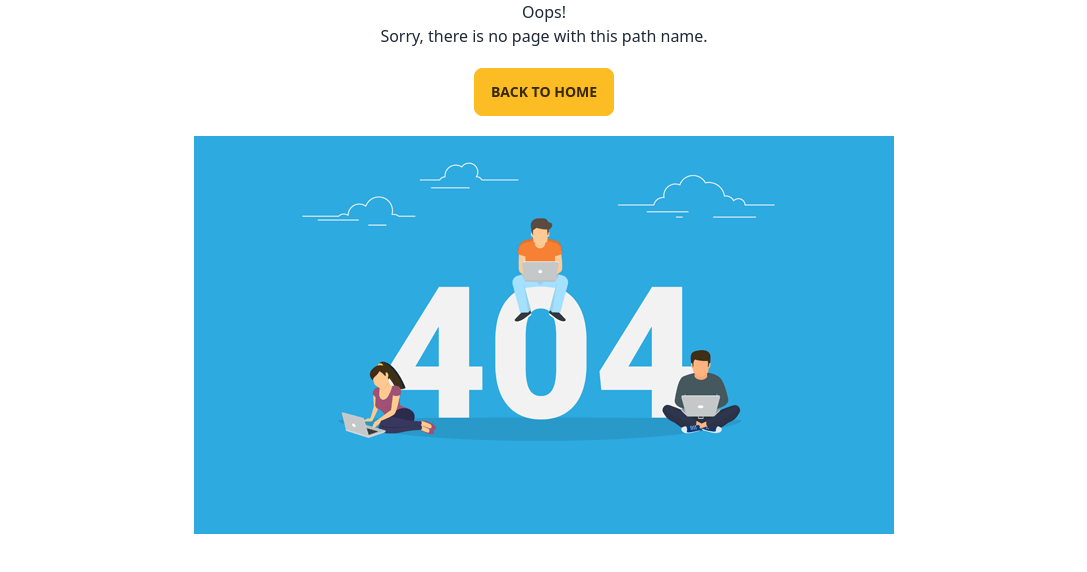
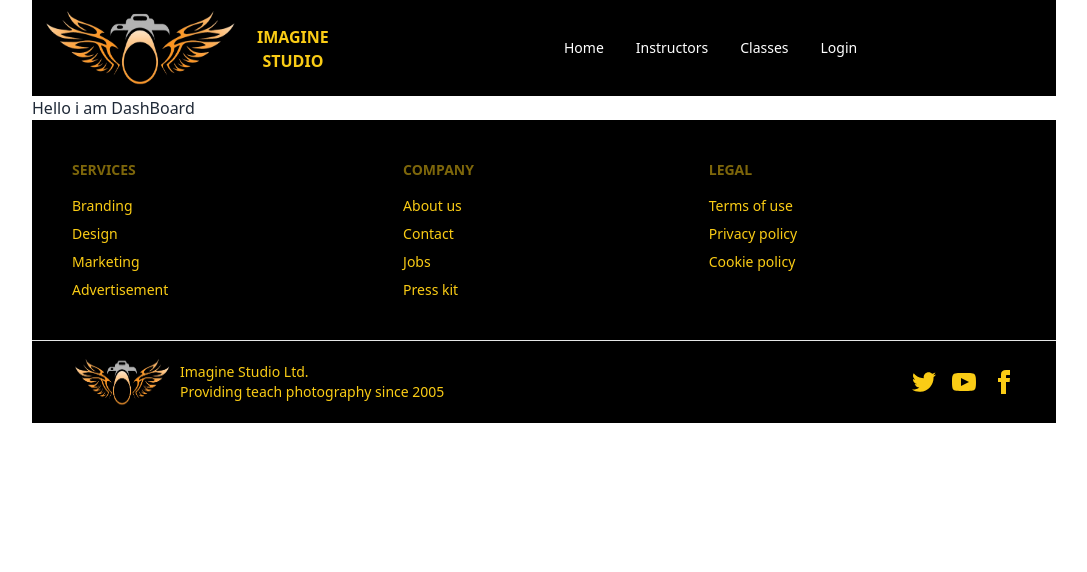
Before and after one commit to abusaid-ban/summer-photography-camp, a React (Vite) app: page /dashboard in a window 1280 px wide. Shown: the top 572 px of the page, without its empty margins (96-1183 px from the left). Built offline with nearby package versions, Linux system fonts and the light colour scheme; no server answers.

Commit message:
create a dashboradby conditonally on navbar

```diff
--- /dev/null
+++ b/src/Pages/Home/DashBoard/DashBoard.jsx
@@ -0,0 +1,11 @@
+
+const DashBoard = () => {
+    return (
+        <div>
+            <h2>Hello i am DashBoard</h2>
+
+        </div>
+    );
+};
+
+export default DashBoard;
--- a/src/Pages/Shared/Navbar/Navbar.jsx
+++ b/src/Pages/Shared/Navbar/Navbar.jsx
@@ -18,6 +18,7 @@ const Navbar = () => {
 
         {
             user ? <>
+            <li><Link to='/dashboard'>DashBoard</Link></li>
            <img className='w-10 h-10 rounded-full mr-2' src={user?.photoURL} alt="" />
             <button onClick={handleLogOut} className="btn  btn-sm btn-neutral">Log Out</button>
             </> :
--- a/src/Routes/Routes.jsx
+++ b/src/Routes/Routes.jsx
@@ -8,6 +8,7 @@ import Login from "../Pages/Login/Login";
 import Classes from "../Pages/Home/Classes/Classes";
 import Register from "../Pages/Home/Register/Register";
 import ErrorPage from "../ErrorPage";
+import DashBoard from "../Pages/Home/DashBoard/DashBoard";
 
 
   export const router = createBrowserRouter([
@@ -29,6 +30,10 @@ import ErrorPage from "../ErrorPage";
             element:<Classes></Classes>
         },
         {
+            path:"dashboard",
+            element:<DashBoard></DashBoard>
+        },
+        {
             path:"login",
             element:<Login></Login>
         },
```
